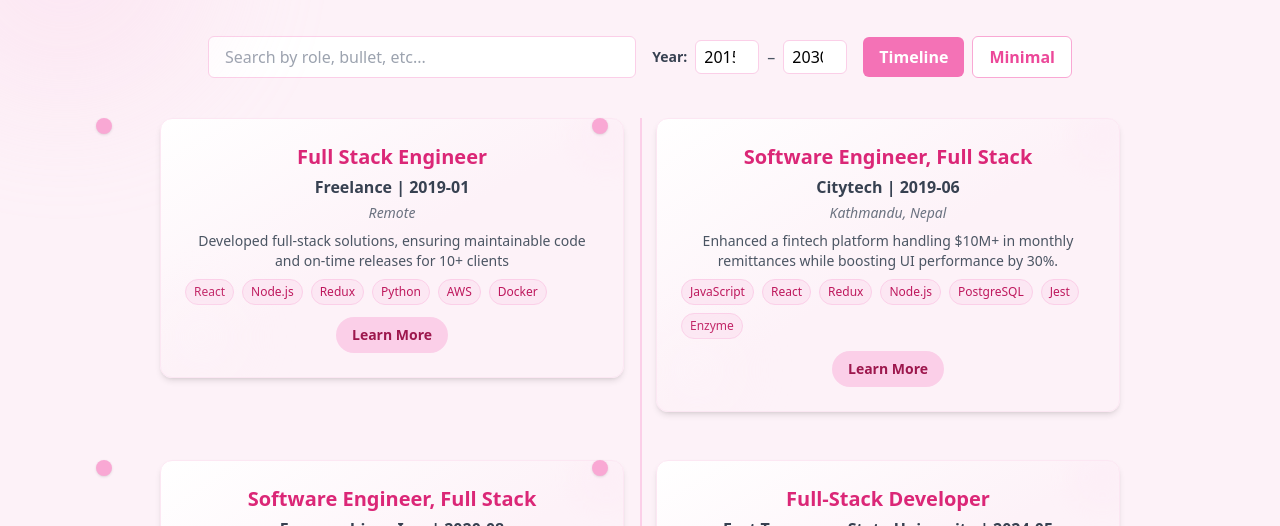
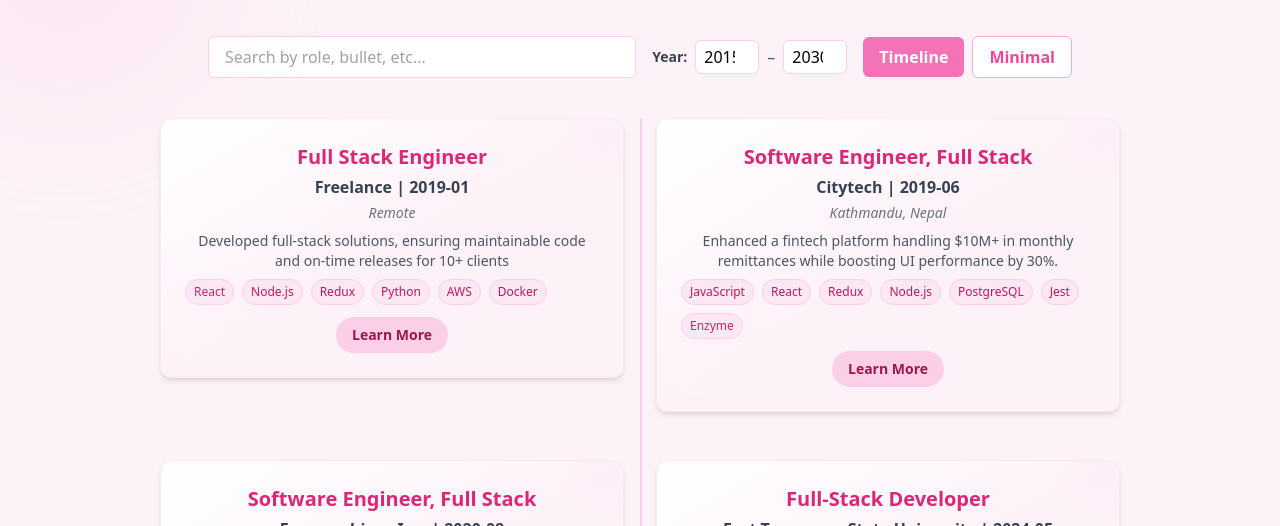
Before and after one commit to bigyaa/bigyaa.github.io, a React (Create React App) app: page / in a window 1280 px wide. Shown: the part 908-1434 px from the top of the page. Built offline with nearby package versions, Linux system fonts and the light colour scheme.

Commit message:
Remove unused bullet element from Timeline component in vertical mode

```diff
--- a/src/components/Timeline.js
+++ b/src/components/Timeline.js
@@ -73,7 +73,7 @@ function TimelineCard({ item, displayType }) {
       {/* Bullet + connector line if in timeline mode */}
       {verticalMode && (
         <div className="absolute -left-10 md:-left-12 top-0 flex flex-col items-center">
-          <div className="bg-pink-300 w-4 h-4 rounded-full z-10 shadow" />
+          {/* <div className="bg-pink-300 w-4 h-4 rounded-full z-10 shadow" /> */}
           <div className="flex-1 bg-pink-200 w-1 mt-0" />
         </div>
       )}
```
